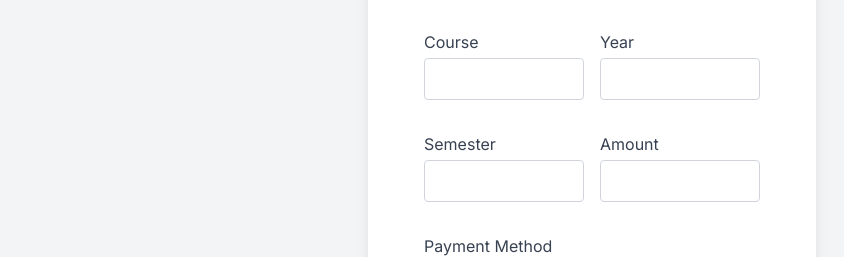
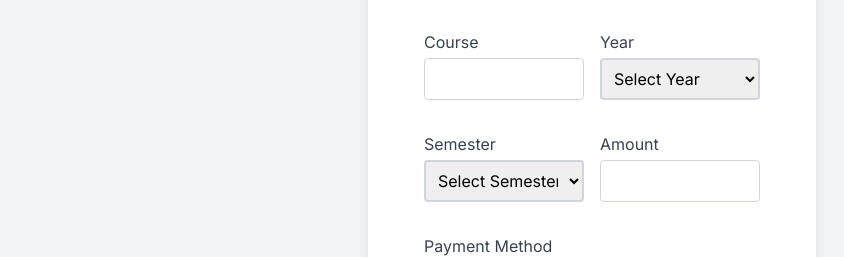
Before and after one commit to Harshal22pgpl/forms-rit, a Next.js app: page /Payments in a window 1280 px wide. Shown: the part 412-669 px from the top of the page, without its empty margins (48-892 px from the left). Built offline with nearby package versions, Linux system fonts and the light colour scheme.

Commit message:
payments form

```diff
--- a/src/app/components/Payments/Payments.jsx
+++ b/src/app/components/Payments/Payments.jsx
@@ -1,4 +1,3 @@
-// pages/payment.js
 'use client'
 import React, { useState } from 'react';
 import { useRouter } from 'next/navigation';
@@ -56,10 +55,11 @@ const PaymentForm = () => {
   const handleSubmit = (e) => {
     e.preventDefault();
     if (validateForm()) {
+      const queryParams = `?collegeName=${formData.collegeName}`;
       if (formData.paymentMethod === 'upi') {
-        router.push('/UPIComponent');
+        router.push(`/UPIComponent${queryParams}`);
       } else if (formData.paymentMethod === 'bank') {
-        router.push('/NetBankingComponent');
+        router.push(`/NetBankingComponent${queryParams}`);
       }
     }
   };
@@ -72,11 +72,11 @@ const PaymentForm = () => {
           <div className="mb-4">
             <label className="block text-gray-700">Name</label>
             <input
-   type="text"
-   name="name"
-   value={formData.name}
-   onChange={handleChange}
-   className={`w-full p-2 border ${errors.name ? 'border-red-500' : 'border-gray-300'} border-2 rounded mt-1`}
+              type="text"
+              name="name"
+              value={formData.name}
+              onChange={handleChange}
+              className={`w-full p-2 border ${errors.name ? 'border-red-500' : 'border-gray-300'} border-2 rounded mt-1`}
             />
             {errors.name && <p className="text-red-500 text-sm">{errors.name}</p>}
           </div>
@@ -104,24 +104,32 @@ const PaymentForm = () => {
           </div>
           <div className="mb-4">
             <label className="block text-gray-700">Year</label>
-            <input
-              type="number"
+            <select
               name="year"
               value={formData.year}
               onChange={handleChange}
-              className={`w-full p-2 border ${errors.year ? 'border-red-500' : 'border-gray-300'} rounded mt-1`}
-            />
+              className={`w-full p-2 border ${errors.year ? 'border-red-500' : 'border-gray-300'} border-2 rounded mt-1`}
+            >
+              <option value="">Select Year</option>
+              {Array.from({ length: 10 }, (_, i) => 2015 + i).map(year => (
+                <option key={year} value={year}>{year}</option>
+              ))}
+            </select>
             {errors.year && <p className="text-red-500 text-sm">{errors.year}</p>}
           </div>
           <div className="mb-4">
             <label className="block text-gray-700">Semester</label>
-            <input
-              type="number"
+            <select
               name="semester"
               value={formData.semester}
               onChange={handleChange}
-              className={`w-full p-2 border ${errors.semester ? 'border-red-500' : 'border-gray-300'} rounded mt-1`}
-            />
+              className={`w-full p-2 border ${errors.semester ? 'border-red-500' : 'border-gray-300'} border-2 rounded mt-1`}
+            >
+              <option value="">Select Semester</option>
+              {Array.from({ length: 8 }, (_, i) => i + 1).map(sem => (
+                <option key={sem} value={sem}>{sem}</option>
+              ))}
+            </select>
             {errors.semester && <p className="text-red-500 text-sm">{errors.semester}</p>}
           </div>
           <div className="mb-4">
--- a/src/app/components/UPIComponent/UPIComponent.jsx
+++ b/src/app/components/UPIComponent/UPIComponent.jsx
@@ -1,16 +1,41 @@
-// components/UPIComponent.js
+'use client'
 import React from 'react';
 import Image from 'next/image';
+import { useRouter } from 'next/navigation';
 
 const UPIComponent = () => {
-  const dummyUpiId = 'dummy@upi';
-  const dummyQrCode = '/qr.jpg'; // Replace with an actual path to the QR code image
+  const router = useRouter();
+
+  const LNCTUpiId = 'dummy@upi';
+  const LNCTQrCode = '/upi_1716625429539.png'; // Replace with an actual path to the QR code image
+
+  const RITUpiId = 'dummy@upi';
+  const RITQrCode = '/upi_1716625429539.png'; // Replace with an actual path to the QR code image
+
+  let upiId = '';
+  let qrCode = '';
+
+  if (router.isReady) {
+    const { collegeName } = router.query;
+
+    if (collegeName === 'lnct') {
+      upiId = LNCTUpiId;
+      qrCode = LNCTQrCode;
+    } else if (collegeName === 'rit') {
+      upiId = RITUpiId;
+      qrCode = RITQrCode;
+    }
+  }
 
   return (
     <div className="bg-white p-6 rounded-lg shadow-lg max-w-md mx-auto mt-8">
       <h3 className="text-xl font-bold mb-4">Pay via UPI</h3>
-      <Image src={dummyQrCode} alt="QR Code" className="mx-auto mb-4" />
-      <p className="text-center mb-4">UPI ID: {dummyUpiId}</p>
+      {qrCode ? (
+        <Image src={qrCode} alt="QR Code" width={200} height={200} className="mx-auto mb-4" />
+      ) : (
+        <p className="text-center mb-4">Loading QR Code...</p>
+      )}
+      <p className="text-center mb-4">UPI ID: {upiId || 'Loading UPI ID...'}</p>
       <p className="text-red-500 mb-4">Note: Mail your payment screenshot to the given email address.</p>
     </div>
   );
--- a/src/lib/services/index.js
+++ b/src/lib/services/index.js
@@ -4,3 +4,4 @@ export const STUDENT_URL = `${BASE_URL}/form/student-feedback`
 export const FACULTY_URL = `${BASE_URL}/form/faculty-feedback`
 export const GRIEVENCE_URL = `${BASE_URL}/form/grievence`
 export const ANTI_RAGGING = `${BASE_URL}/form/anti-ragging`
+export const IMG_UPLOAD = "https://pgpl-backend-services.vercel.app/api/v1/files/image";
```
Also changed, not shown: src/lib/services/files/files.js (added, +16 -0 lines), public/upi_1716625429539.png (added), public/upi_1716625969013.png (added).
